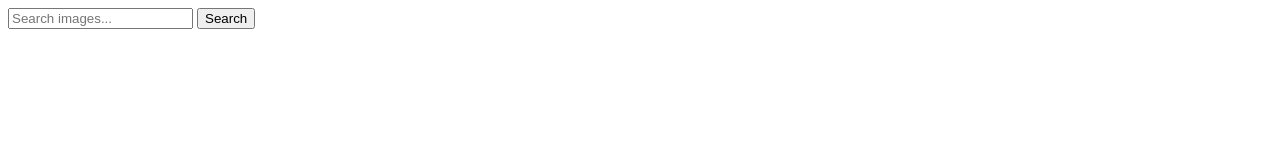
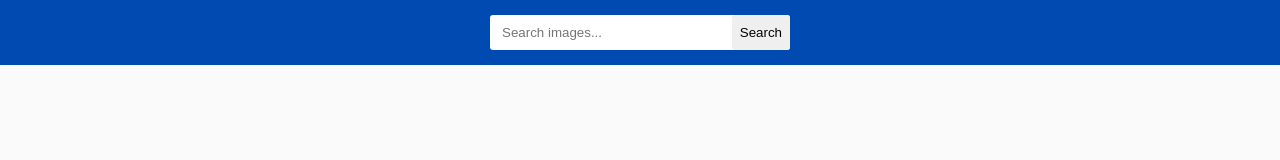
Before and after one commit to Nataleesha/goit-js-hw-11, a website built with Parcel: page src/index.html in a window 1280 px wide. Built offline with nearby package versions, Linux system fonts and the light colour scheme.

Commit message:
search form

```diff
--- a/src/css/styles.css
+++ b/src/css/styles.css
@@ -0,0 +1,50 @@
+* {
+  box-sizing: border-box;
+}
+
+body {
+  font-family: -apple-system, BlinkMacSystemFont, 'Segoe UI', Roboto, Oxygen,
+    Ubuntu, Cantarell, 'Open Sans', 'Helvetica Neue', sans-serif;
+  -webkit-font-smoothing: antialiased;
+  -moz-osx-font-smoothing: grayscale;
+  background-color: #fafafa;
+  color: #212121;
+  line-height: 1.5;
+  margin: 0;
+}
+
+.search-form {
+  background-color: #004AB2;
+  padding: 15px;
+  position: fixed;
+  width: 100%;
+}
+
+.input-wrapper {
+  margin: 0 auto;
+  width: 300px;
+  position: relative;
+}
+
+.input-wrapper input {
+  height: 35px;
+  width: 300px;
+  padding-left: 10px;
+  border-color: transparent;
+  border-radius: 3px;
+}
+
+.input-wrapper input:active,
+.input-wrapper input:focus {
+  outline: none;
+}
+
+.input-wrapper button {
+  height: 35px;
+  border-radius: 3px;
+  border-color: transparent;
+  cursor: pointer;
+  position: absolute;
+  top: 0;
+  right: 0;
+}
--- a/src/index.html
+++ b/src/index.html
@@ -8,6 +8,7 @@
   </head>
   <body>
     <form class="search-form" id="search-form">
+      <div class="input-wrapper">
         <input
           type="text"
           name="searchQuery"
@@ -15,6 +16,7 @@
           placeholder="Search images..."
         />
         <button type="submit">Search</button>
+      </div>
     </form>
 
     <script src="index.js" type="module"></script>
--- a/src/index.js
+++ b/src/index.js
@@ -1,3 +1 @@
 import './css/styles.css';
-
-alert("It works!");
```
Lines whose indentation alone changed are shown as unchanged.
